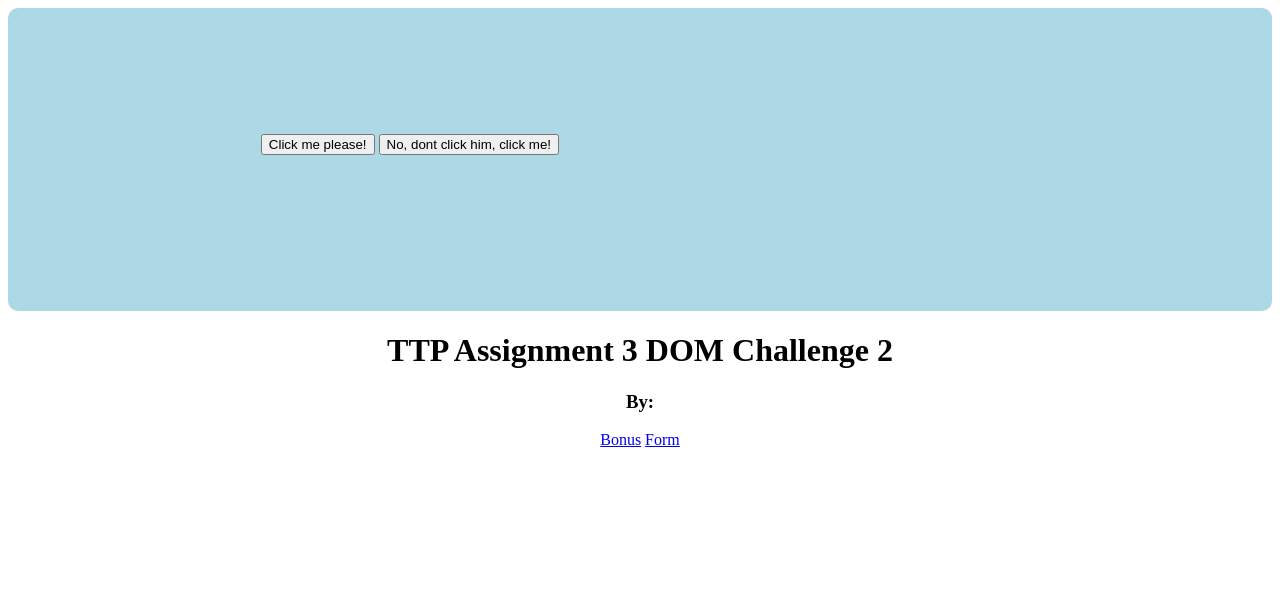
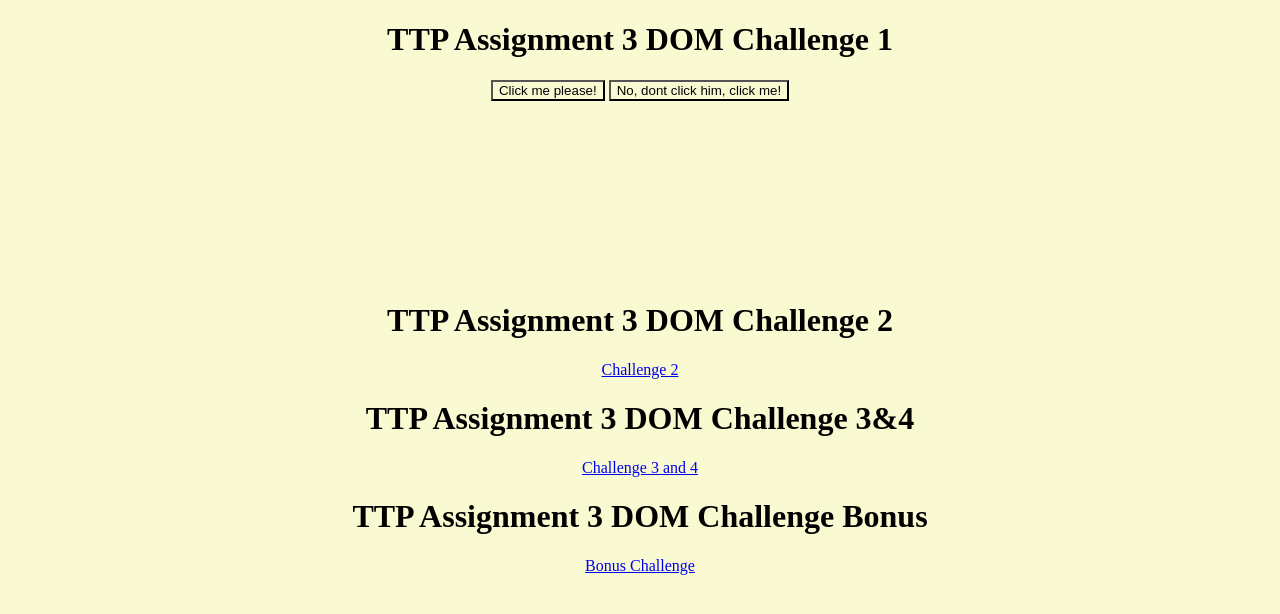
Before and after one commit to AswinTorch/TTP-Assignment-3-Challenge-2, a plain HTML site: page index.html in a window 1280 px wide. Drawn offline with nearby package versions, Linux system fonts and the light colour scheme.

Commit message:
final touches

```diff
--- a/index.html
+++ b/index.html
@@ -7,17 +7,37 @@
   <link rel="stylesheet" href="style.css">
 </head>
 <body>
+  <h1>TTP Assignment 3 DOM Challenge 1</h1>
   <div class="button">
     <button id= "buttonOne"> Click me please!</button>
     <button id= "buttonTwo"> No, dont click him, click me!</button>
     <div id="text"></div>
   </div>
+  <br>
+  <br>
+  <br>
+  <br>
+  <br>
+  <br>
+  <br>
+  <br>
+  <br>
+  <br>
+
+
+
+
+
+
+
 
 
   <h1>TTP Assignment 3 DOM Challenge 2</h1>
-  <h3>By: </h3>
-  <a href="bonus.html">Bonus</a>
-  <a href="formpart3-4.html">Form</a>
+  <a href="hover.html">Challenge 2</a>
+  <h1>TTP Assignment 3 DOM Challenge 3&4</h1>
+  <a href="formpart3-4.html">Challenge 3 and 4</a>
+  <h1>TTP Assignment 3 DOM Challenge Bonus</h1>
+  <a href="bonus.html">Bonus Challenge </a>
   <script src="https://code.jquery.com/jquery-3.4.1.slim.min.js" integrity="sha384-J6qa4849blE2+poT4WnyKhv5vZF5SrPo0iEjwBvKU7imGFAV0wwj1yYfoRSJoZ+n" crossorigin="anonymous"></script>   <script src="https://cdn.jsdelivr.net/npm/popper.js@1.16.0/dist/umd/popper.min.js" integrity="sha384-Q6E9RHvbIyZFJoft+2mJbHaEWldlvI9IOYy5n3zV9zzTtmI3UksdQRVvoxMfooAo" crossorigin="anonymous"></script>
  <script src="https://stackpath.bootstrapcdn.com/bootstrap/4.4.1/js/bootstrap.min.js" integrity="sha384-wfSDF2E50Y2D1uUdj0O3uMBJnjuUD4Ih7YwaYd1iqfktj0Uod8GCExl3Og8ifwB6" crossorigin="anonymous"></script>
  <script src="scripts.js"></script>
--- a/scripts.js
+++ b/scripts.js
@@ -30,3 +30,8 @@ const calculateVolume = () => {
   return false;
 }
 // End of Bonus Page JS
+
+//hover js
+$('.noHover').hover(function(){
+  alert("You dont listen huh! I said DON'T HOVER OVER ME!");
+})
--- a/style.css
+++ b/style.css
@@ -1,9 +1,5 @@
 .button {
-  text-align: left;
-  padding: 10% 20%;
-  height: 50px;
-  background: lightblue;
-  border-radius: 10px;
+  text-align: center;
 }
 body {
   text-align: center;
@@ -17,3 +13,9 @@ body {
   padding-bottom: 20px;
   margin-top: 30px;
 }
+*{
+  background-color:lightgoldenrodyellow ;
+}
+.h2{
+  text-align: cemter;
+}
```
Also changed, not shown: bonus.html (+1 -0 lines), formpart3-4.html (+1 -0 lines), hover.html (added, +29 -0 lines).
